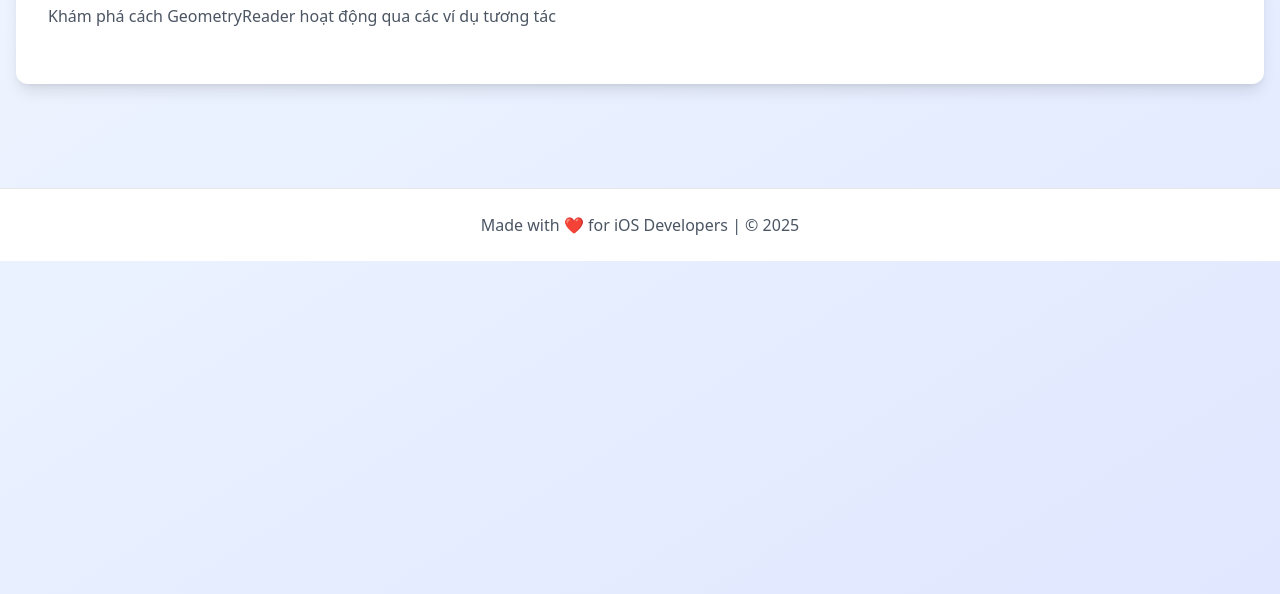
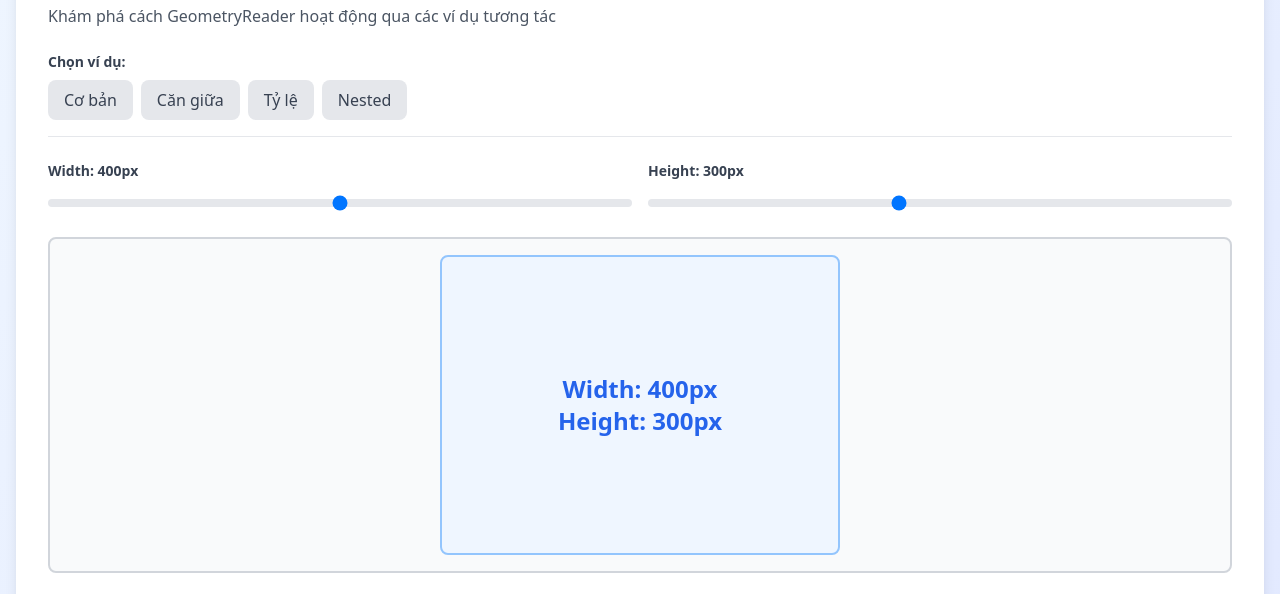
Before and after one commit to damthieuquang/learning-hub, a plain HTML site: page demos/geometry-reader.html in a window 1280 px wide. Shown: the part 188-782 px from the top of the page. Drawn offline with nearby package versions, Linux system fonts and the light colour scheme.

Commit message:
fix geometry reader not working

```diff
--- a/demos/geometry-reader.html
+++ b/demos/geometry-reader.html
@@ -180,6 +180,87 @@
             }
         }
 
+        // Load GeometryReader Demo
+        function loadGeometryReaderDemo() {
+            const container = document.getElementById('geometryReaderContent');
+            container.innerHTML = `
+                <div class="space-y-6">
+                    <!-- Demo Controls -->
+                    <div class="border-b pb-4">
+                        <label class="block text-sm font-semibold text-gray-700 mb-2">Chọn ví dụ:</label>
+                        <div class="flex flex-wrap gap-2">
+                            <button onclick="selectGeometryDemo('basic', event)" class="geometry-demo-btn px-4 py-2 bg-blue-500 text-white rounded-lg hover:bg-blue-600 transition">
+                                Cơ bản
+                            </button>
+                            <button onclick="selectGeometryDemo('center', event)" class="geometry-demo-btn px-4 py-2 bg-gray-200 text-gray-700 rounded-lg hover:bg-gray-300 transition">
+                                Căn giữa
+                            </button>
+                            <button onclick="selectGeometryDemo('ratio', event)" class="geometry-demo-btn px-4 py-2 bg-gray-200 text-gray-700 rounded-lg hover:bg-gray-300 transition">
+                                Tỷ lệ
+                            </button>
+                            <button onclick="selectGeometryDemo('nested', event)" class="geometry-demo-btn px-4 py-2 bg-gray-200 text-gray-700 rounded-lg hover:bg-gray-300 transition">
+                                Nested
+                            </button>
+                        </div>
+                    </div>
+
+                    <!-- Size Controls -->
+                    <div class="grid grid-cols-1 md:grid-cols-2 gap-4">
+                        <div>
+                            <label class="block text-sm font-semibold text-gray-700 mb-2">
+                                Width: <span id="widthValue">400</span>px
+                            </label>
+                            <input type="range" id="widthSlider" min="200" max="600" value="400"
+                                   class="w-full h-2 bg-gray-200 rounded-lg appearance-none cursor-pointer">
+                        </div>
+                        <div>
+                            <label class="block text-sm font-semibold text-gray-700 mb-2">
+                                Height: <span id="heightValue">300</span>px
+                            </label>
+                            <input type="range" id="heightSlider" min="150" max="500" value="300"
+                                   class="w-full h-2 bg-gray-200 rounded-lg appearance-none cursor-pointer">
+                        </div>
+                    </div>
+
+                    <!-- Demo Container -->
+                    <div class="border-2 border-gray-300 rounded-lg p-4 bg-gray-50">
+                        <div id="geometryDemoContainer" style="width: 400px; height: 300px; margin: 0 auto;">
+                            <!-- Demo will be rendered here -->
+                        </div>
+                    </div>
+
+                    <!-- Code Example -->
+                    <div class="bg-gray-900 text-gray-100 p-4 rounded-lg overflow-x-auto">
+                        <pre id="geometryCode" class="text-sm"><code>// Code will appear here</code></pre>
+                    </div>
+
+                    <!-- Explanation -->
+                    <div class="bg-blue-50 border-l-4 border-blue-500 p-4">
+                        <p id="geometryExplanation" class="text-gray-700"></p>
+                    </div>
+                </div>
+            `;
+
+            // Initialize sliders
+            const widthSlider = document.getElementById('widthSlider');
+            const heightSlider = document.getElementById('heightSlider');
+            const widthValue = document.getElementById('widthValue');
+            const heightValue = document.getElementById('heightValue');
+
+            widthSlider.addEventListener('input', (e) => {
+                widthValue.textContent = e.target.value;
+                updateGeometryDemo();
+            });
+
+            heightSlider.addEventListener('input', (e) => {
+                heightValue.textContent = e.target.value;
+                updateGeometryDemo();
+            });
+
+            // Load initial demo
+            selectGeometryDemo('basic');
+        }
+
         // Initialize on page load
         loadGeometryReaderDemo();
     </script>
```
